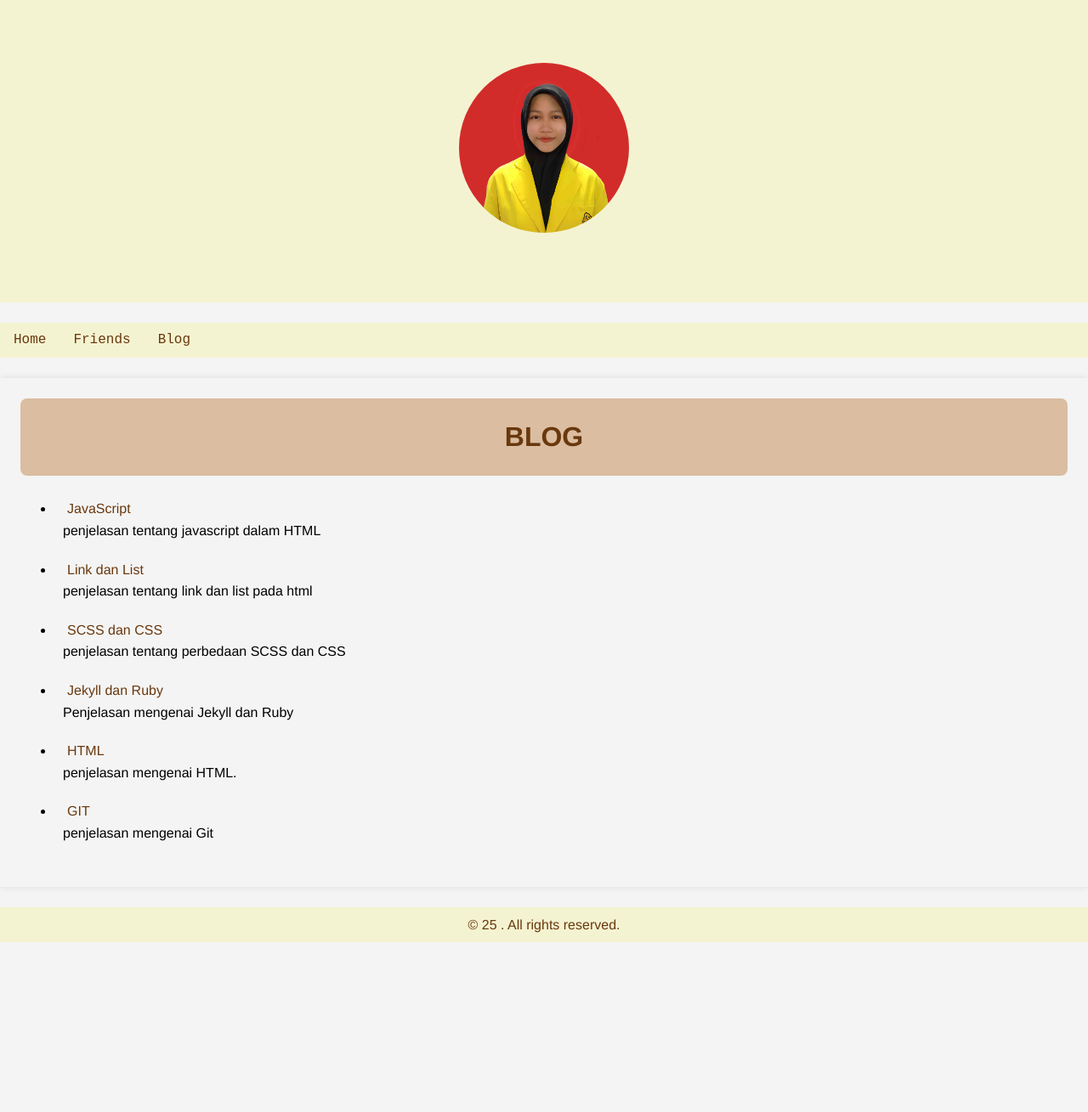
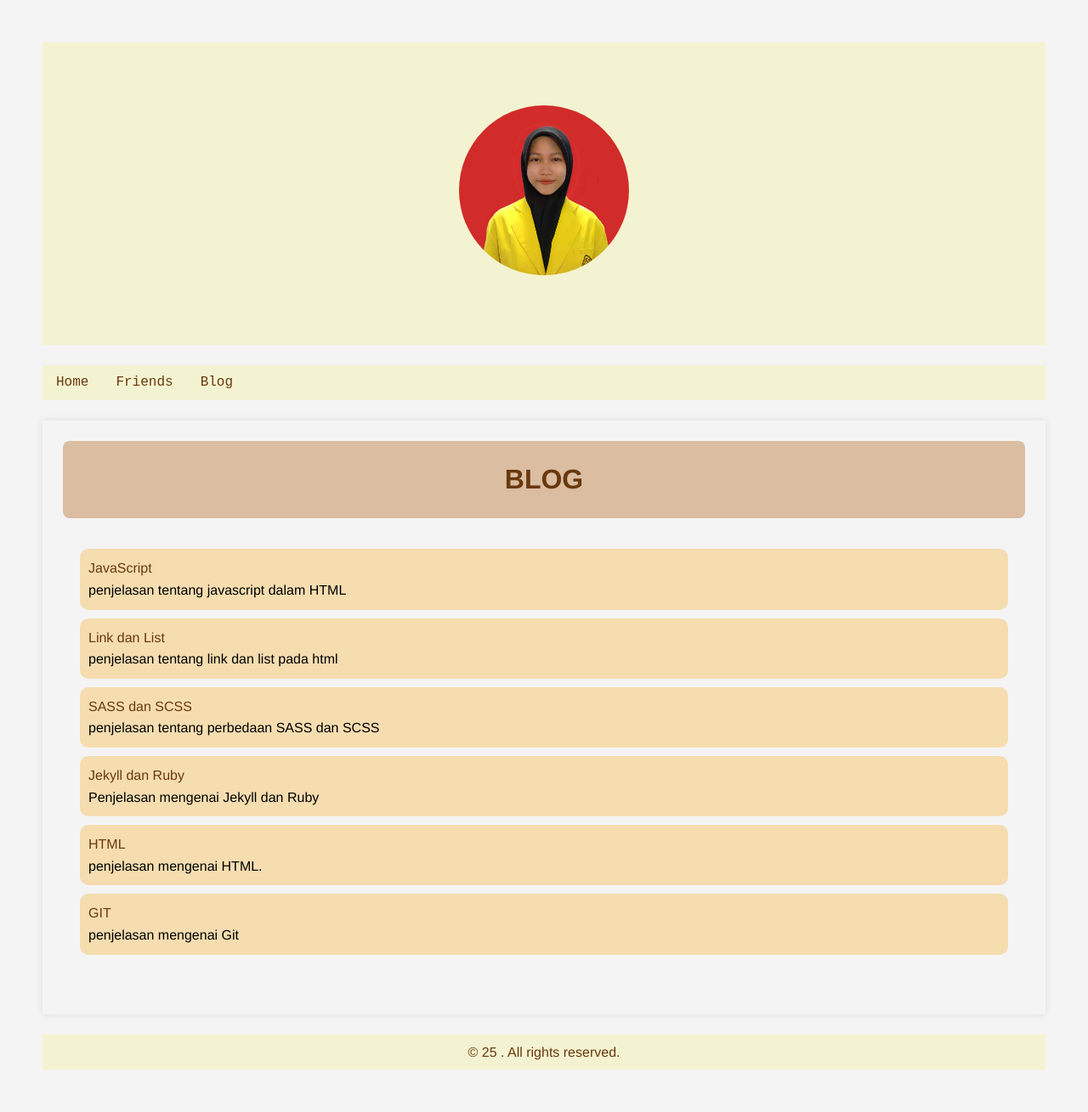
Before and after one commit to deswitanazwa/deswitanazwa.github.io, a Jekyll site: the page built from blog.html, in a window 1280 px wide. Shown: the whole page at 85% size. Built offline with Jekyll 4.4.1, drawn with Linux system fonts in a browser that asks for light colours; before the commit the page ends 1109 px from its top, so only the background shows below that.

Commit message:
update pertemuan 5

```diff
--- a/_sass/main.scss
+++ b/_sass/main.scss
@@ -15,6 +15,7 @@ body{
     font-family: $font-stack;
     line-height: 1.6;
     background-color: #f4f4f4;
+    padding: 50px;
 }
 
 header{
@@ -30,19 +31,18 @@ main{
     box-shadow: 0 0 8px rgba(0, 0, 0, 0.1);
     background-color: #f4f4f4;
     text-decoration: none;
-}
-main h1{
+    h1{
         color: rgb(105, 56, 13);
         background-color: rgb(219, 189, 161);
         padding: 20px 50px;
         border-radius: 8px;
         text-align: center;
         }
-main p{
+    p{
         color: black;
         padding: 1.5;
         }
-
+}
 footer{
     text-align: center;
     padding: 8px;
@@ -56,7 +56,7 @@ h2{
     margin-bottom: 8px;
 }
 
-nav {
+nav{
     margin: 24px 0;
     ul{
         list-style-type: none;
@@ -101,20 +101,27 @@ nav {
 .active{
     background-color: $secondary-color;
 }
-main ul li{
+main ul{
+    padding: 20px;
+    .blog{
+        display: block;
+        background-color: rgb(245, 221, 176);
         padding: 10px;
-}
-main ul li a{
+        border-radius: 10px;
+        margin-bottom: 10px;
+        a{
             color: rgb(105, 56, 13);
             text-decoration: none;
-    padding: 5px;
         }
-main ul li a:hover{
+        &:hover{
             background-color: $primary-color;
             border-radius: 10px;
-    color: rgb(105, 56, 13);
+            color: red;
             padding-bottom: 10px;
             padding: 20px;
             box-shadow: 0 8px 20px rgba(0, 0, 0, 0.1);
             display: block;
         }
+    }
+
+}
--- a/blog.html
+++ b/blog.html
@@ -7,10 +7,10 @@ title: blog
 
 <ul>
     {% for post in site.posts %}
-    <li>
+    <div class="blog">
         <a href="{{ post.url }}"> {{ post.title }}</a>
         <p>{{ page.date | date_to_string }}</p>
         <p>{{ post.excerpt }}</p>
-    </li>
+    </div>
     {% endfor %}
 </ul>
```
Also changed, not shown: _posts/2025-03-14-SASS-dan-SCSS.md (added, +56 -0 lines), _posts/2025-03-14-scss-dan-css.md (deleted, +0 -44 lines), assets/image/poto-profile.jpg (added). Lines whose indentation alone changed are shown as unchanged.
